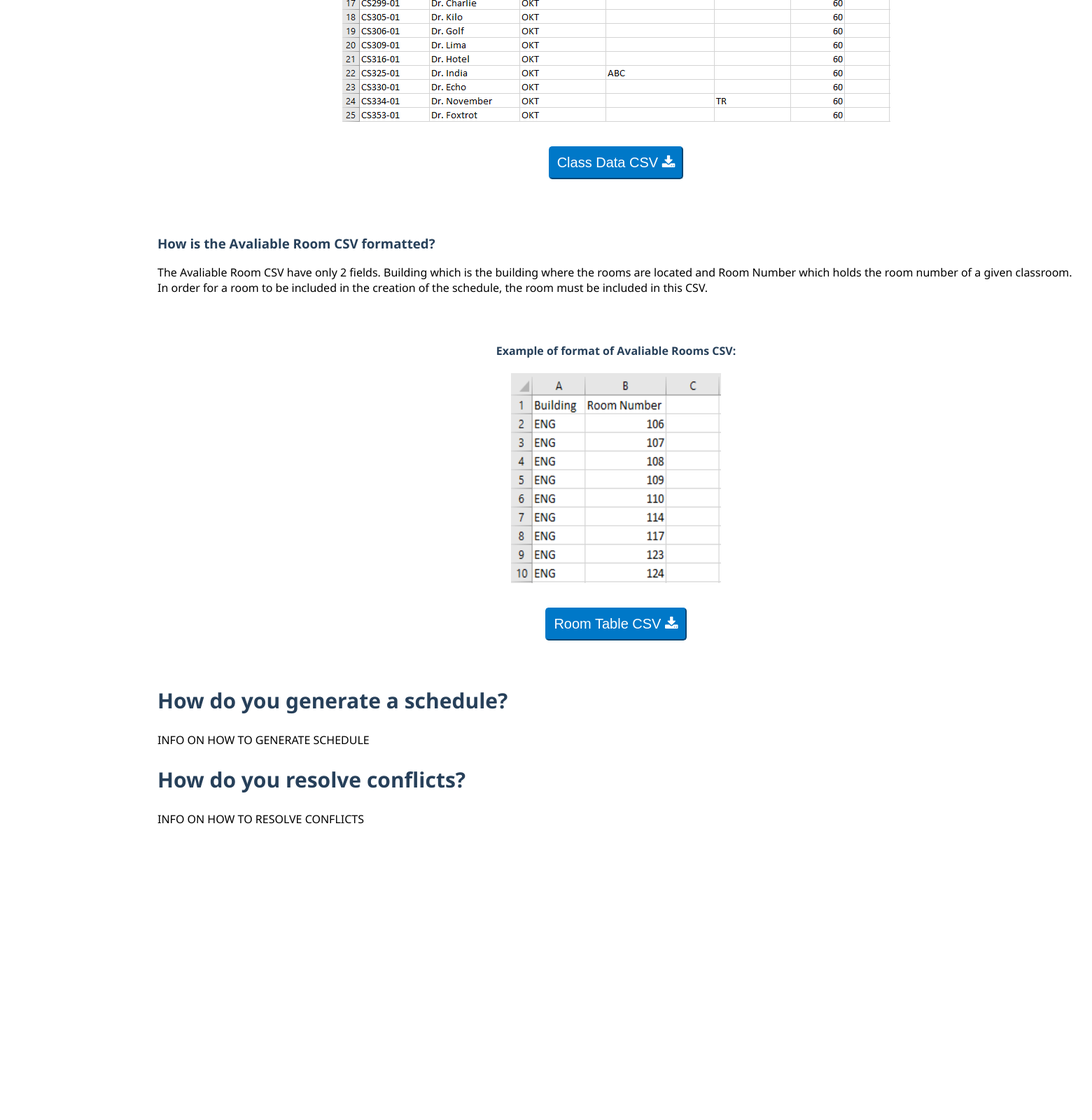
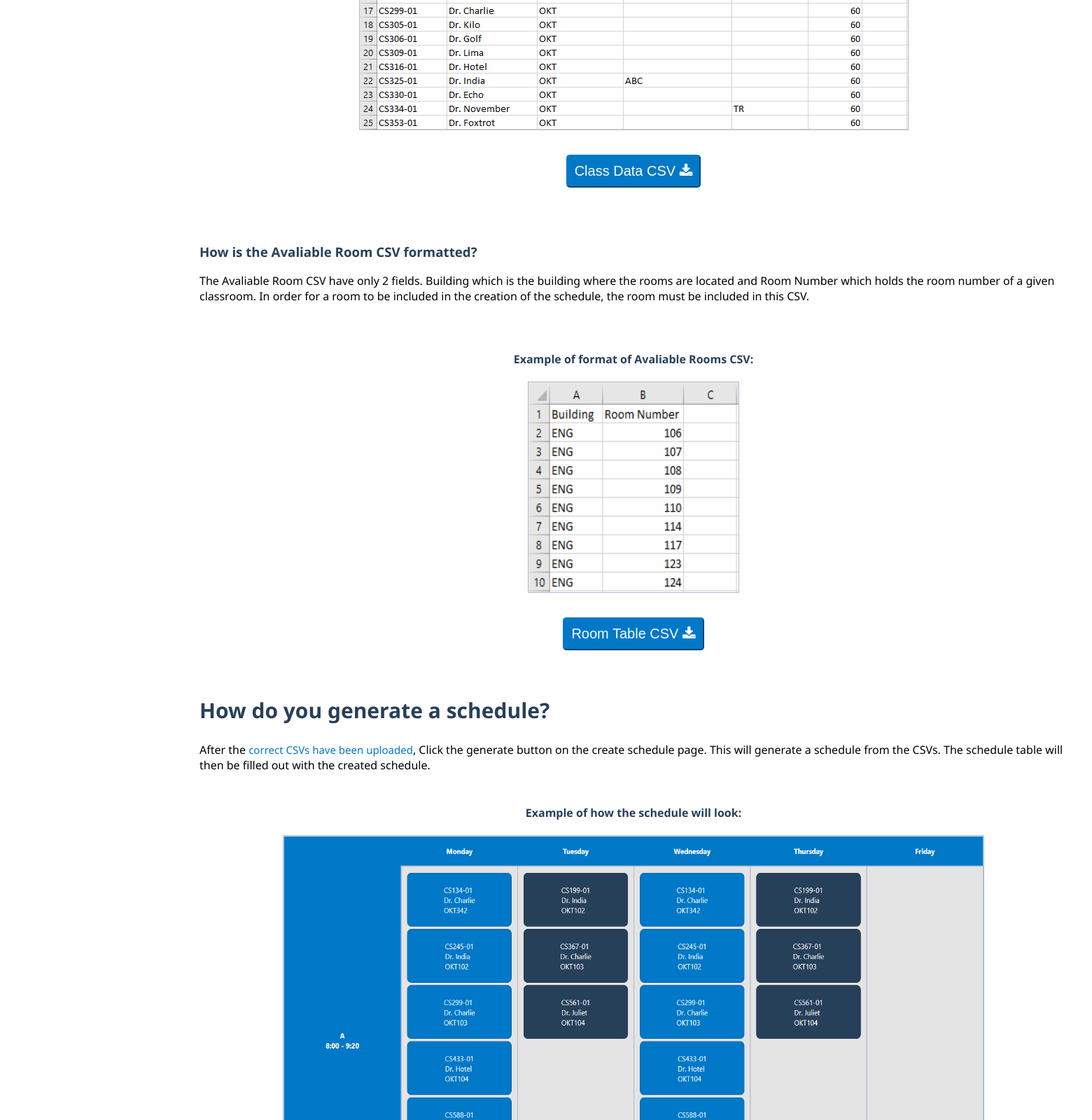
Before and after one commit to allisons212/499Team5, a Flask app: page /faq in a window 1560 px wide. Shown: the part 1920-3520 px from the top of the page at 70% size. Before the commit the page ends 3097 px from the top, so only its background shows below. Run offline with Flask 2, Linux system fonts and the light colour scheme; parts of the project's set-up code (start-up, migrations or seed data) failed here and were passed over.

Commit message:
Finished up GUI look and made getScheduleInfo.js go through data Operations instead of database

```diff
--- a/app.py
+++ b/app.py
@@ -189,6 +189,13 @@ def get_empty_rooms():
     emptyRooms = db.getEmptyRooms(user.getUser())
     return emptyRooms
 
+@app.get('/get/DB')
+def get_DB():
+    print("test")
+    department_path = "Department Courses/" + user.getUser()
+    print(department_path)
+    return db.getDB(department_path)
+
 
 
 if __name__ == '__main__':
--- a/static/css/styles.css
+++ b/static/css/styles.css
@@ -63,6 +63,7 @@ footer {
     background-repeat: no-repeat;
     font-size: 0;
     /* vertical-align: top;  */
+    margin-top: 150px;
     background-attachment: fixed;
     background-size: cover;
     width: 50%;
@@ -169,8 +170,9 @@ input[type="password"] {
 }
 
 .generateScheduleHeader {
-    display: flex;
-    justify-content: space-between;
+    /* display: flex; */
+    /* justify-content: space-between; */
+    min-width:845px;
 }
 
 /* Style for the generate button on generateSchedule page */
@@ -184,7 +186,7 @@ input[type="password"] {
     font-family: "Segoe UI", Tahoma, Geneva, Verdana, sans-serif;
     font-size: 20px;
     cursor: pointer;
-    display: inline-block;
+    /* display: inline-block; */
 }
 /* The style of the generate button when it hovered over */
 .generateButton:hover {
@@ -194,13 +196,16 @@ input[type="password"] {
 
 .generateEditors {
     font-family: "Segoe UI", Tahoma, Geneva, Verdana, sans-serif;
+    /* margin-left: 20px; */
+    /* min-width: 142px; */
+    float: right;
 }
 
 .generateDownload {
     font-size: 40px;
     cursor: pointer;
     color: #1f3347;
-    padding-right: 40px;
+    padding-right: 10px;
     position: relative;
     display: inline-block;
 }
@@ -421,7 +426,6 @@ input[type="password"] {
     width: 100%;
     margin-top: 15px;
     font-family: "Segoe UI", Tahoma, Geneva, Verdana, sans-serif;
-
     min-width: 750px;
 }
 .scheduleTable td {
@@ -471,6 +475,9 @@ input[type="password"] {
 #faqs {
     font-family: "Segoe UI", Tahoma, Geneva, Verdana, sans-serif;
     display: inline-block;
+    margin: 10px;
+    margin-left: 260px;
+
 }
 
 #faqs h1 {
@@ -514,10 +521,21 @@ h4 {
     padding-top: 0px;
 }
 
+#faqs a {
+    text-decoration: none;
+    color: #0078c8;
+    font-size: 15px;
+}
+
+#faqs a:hover {
+    color: #3799da;
+}
+
 #faqs .faqExampleImage {
     text-align: center;
     padding: 10px;
     display: block;
+
 }
 .faqExampleImage button {
     background-color: #0078c8;
@@ -535,6 +553,10 @@ h4 {
 .faqExampleImage button:hover {
     background-color: #016bb3;
     color: #e4e4e4;
+}
+
+.faqExampleImage img{
+    border: 1px solid #b2bad6;
 }
 
 .aboutMembers {
@@ -614,12 +636,11 @@ h4 {
 .topnav {
     background-color: #0078c8;
     height: 150px; /* Full-height: remove this if you want "auto" height */
-    /* width: 80%; */
     text-align: end;
     padding-right: 20px;
-    /* padding-top: 20px; */
     margin-left: 200px;
-    /* display: flex; */
+    min-width: 885px;
+    width:auto;
 }
 
 .topnav .departmentTitle {
@@ -773,7 +794,7 @@ input[type=submit]:hover {
     border-color: #b2bad6;
     padding: 8px;
     font-size: 15px;
-    min-width: 200px;
+    min-width: 183px;
     width: 25%;
     margin: 10px;
     cursor: text;
--- a/templates/faq.html
+++ b/templates/faq.html
@@ -162,14 +162,46 @@
         <div id="howToGenerateSchedule">
             <h2>How do you generate a schedule?</h2>
             <p>
-                INFO ON HOW TO GENERATE SCHEDULE
+                After the <a href="#csvUpload">correct CSVs have been uploaded</a>,  Click the generate button on the create schedule page.
+                This will generate a schedule from the CSVs. The schedule table will then be filled out with the created schedule.
+                <div class="faqExampleImage">
+                    <h4 style="margin-top:0px;">Example of how the schedule will look:</h4>
+                    <img src="../static/Pictures/ScheduleGUIExample.PNG" style="width: 1000px; height:600px; margin-bottom: 20px">
+                </div>
+                If there were conflicts that need to be resolved for some classes, a notification will show up on th conflicts icon.
+                These conflicts must be resolved so the classes that all the classes in the CSV can be put into the schedule.
+                For more information on how to resolve conflicts go <a href="#resolveConflicts">here</a>.
+                <div class="faqExampleImage">
+                    <h4 style="margin-top:0px;">Example of how the conflict notification will look:</h4>
+                    <img src="../static/Pictures/ConflictsExample.PNG" style="width: 100px; border:0px; margin-bottom: 20px">
+                </div>
+                After all conflicts have been resolved, you can then download the schedule in CSV format. To do this, click on the download icon
+                and the file will be immediately downloaded to your downloads folder.
+
             </p>
         </div>
 
         <div id="resolveConflicts">
             <h2>How do you resolve conflicts?</h2>
             <p>
-                INFO ON HOW TO RESOLVE CONFLICTS
+                Once a <a href="#howToGenerateSchedule">schedule has been generated</a>, any conflicts that are created must be resolved. To solve conflicts,
+                click on the conflict icon to see the conflict resolution window.
+                <div class="faqExampleImage">
+                    <h4 style="margin-top:0px;">Conflict Resolution page:</h4>
+                    <img src="../static/Pictures/conflictPage.PNG" style="height: 550px; margin-bottom: 20px">
+                </div>
+                Once in this window, you will see all the classes with conflicts. These classes need to be assigned a classroom and day and time. To start resolving
+                the conflict click on the Classroom Selection dropdown for a given class and select a classroom. Once a classroom is selected, you can see all the avaliable
+                days and times for the given classroom in the Day and Time dropdown. Select a day and time for the class. Once you have selected a classroom and a day and time,
+                you will then click the save button to lock this selection in place. Once the save button is successfuly pressed, you cannot edit that given selection. If you wish
+                to change the selection, click on the edit icon that has appeared next to the save button. Once pressed, the selection that you have previously made will no longer
+                be saved until you click the save icon again. Once you have selected and saved all conflict solutions, click the submit button at the bottom of the conflict page.
+                This will save and send all the conflict solutions that you have completed. Once the conflicts have been submitted, you must
+                <a href="#howToGenerateSchedule">generate the schedule again</a> with the new changes that you have completed. If you decide to exit the conflicts page before you have
+                submitted all your conflicts, only the conflicts that you have saved will be preserved, so make sure you save all the conflicts you wish to keep before closing out of the
+                conflict resolution window.
+
+
             </p>
         </div>
     </body>
--- a/templates/login.html
+++ b/templates/login.html
@@ -11,6 +11,7 @@
 
     <body class="loginPage">
         <div class="topnav" style="margin:0px; position: fixed; width:100%;"></div>
+
                 <p ></p>
             <div class="loginForm">
                 <!-- <div> -->
@@ -29,7 +30,6 @@
             </div>
 
 
-
     </body>
 
 </html>
```
Also changed, not shown: static/js/getScheduleInfo.js (+66 -44 lines), static/js/setConflicts.js (+9 -6 lines), static/upload/Dept1ClassData.csv (added, +46 -0 lines), templates/uploadCSV.html (+33 -24 lines), static/Pictures/ConflictsExample.PNG (added), static/Pictures/DownloadIcon.PNG (added), static/Pictures/ScheduleGUIExample.PNG (added), static/Pictures/conflictPage.PNG (added).
